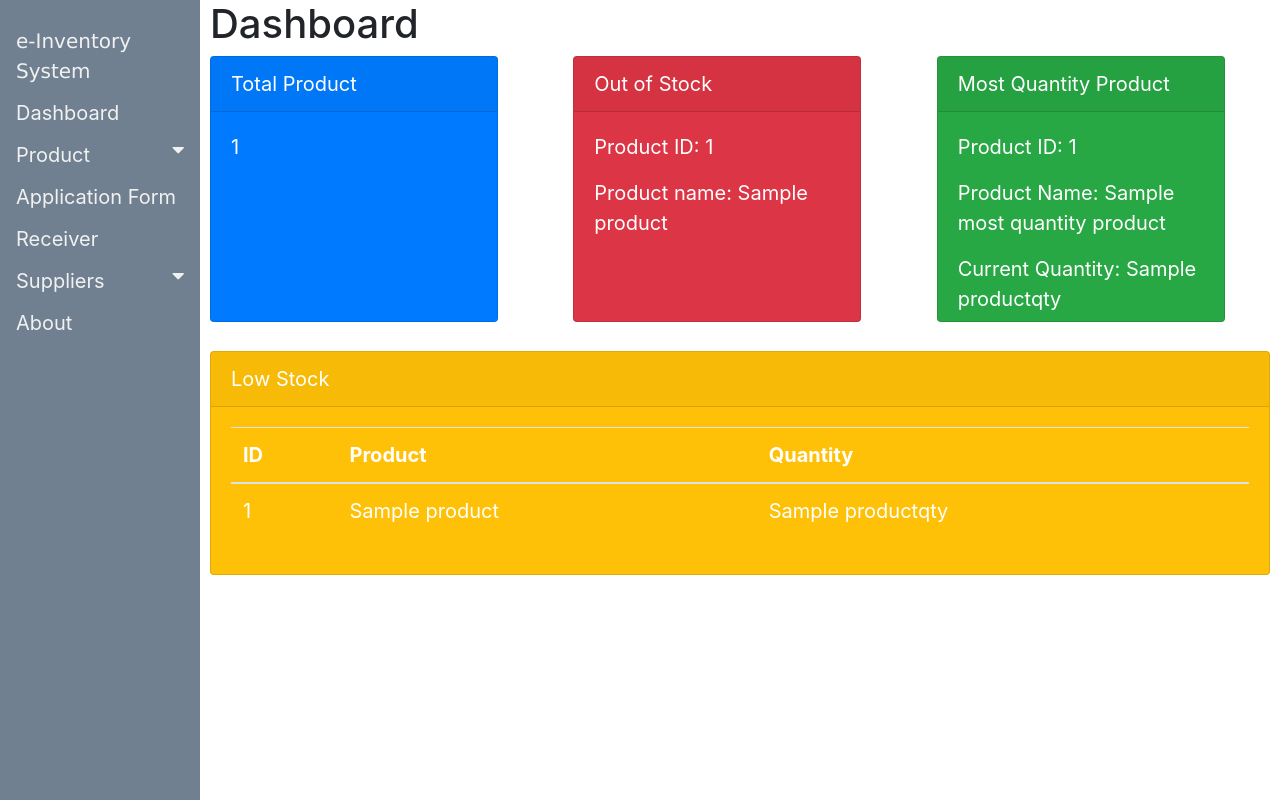
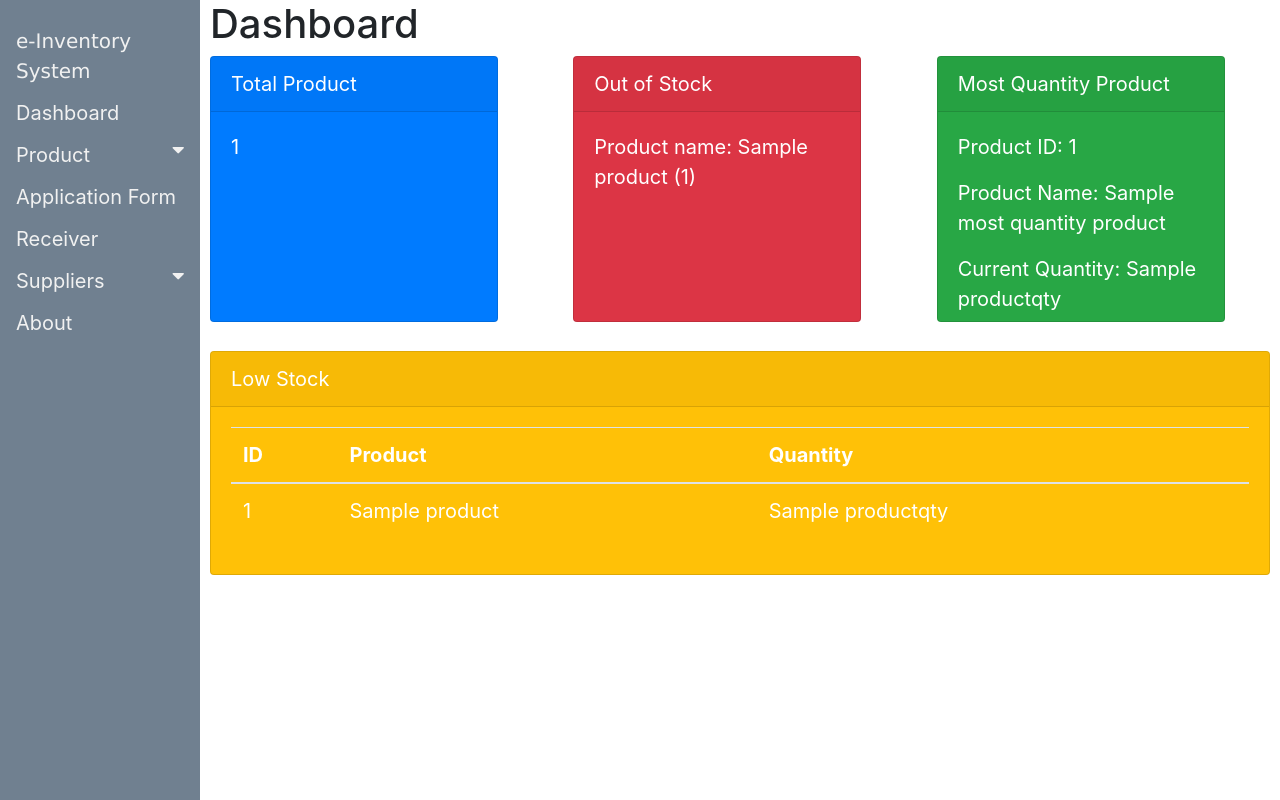
Before and after one commit to zaeskye/InventoryManagementSystem, a Django app: template inventory/templates/index.html in a window 1280 px wide. Run offline with Django 3.2, Linux system fonts and the light colour scheme; the template is opened without the code that fills it: most values are stand-ins (such as "Sample title", 1, 10 or a date in 2020); some libraries are stand-ins or nearby versions.

Commit message:
edit out of stock dashboard

```diff
--- a/inventory/templates/index.html
+++ b/inventory/templates/index.html
@@ -53,15 +53,14 @@
                 </div>
 
                 <div class="col">
-                    {% for product in out_of_stock_products %}
                     <div class="card text-white bg-danger mb-3" style="max-width: 18rem; height: 90%;">
                         <div class="card-header">Out of Stock</div>
                         <div class="card-body">
-                            <p class="card-text">Product ID: {{ product.productid }}</p>
-                            <p class="card-text">Product name: {{ product.productname }}</p>
+                            {% for product in out_of_stock_products %}
+                                <p class="card-text">Product name: {{ product.productname }} ({{product.productid}})</p>
+                            {% endfor %}
                         </div>
                     </div>
-                    {% endfor %}
                 </div>
 
                 <div class="col">
```
